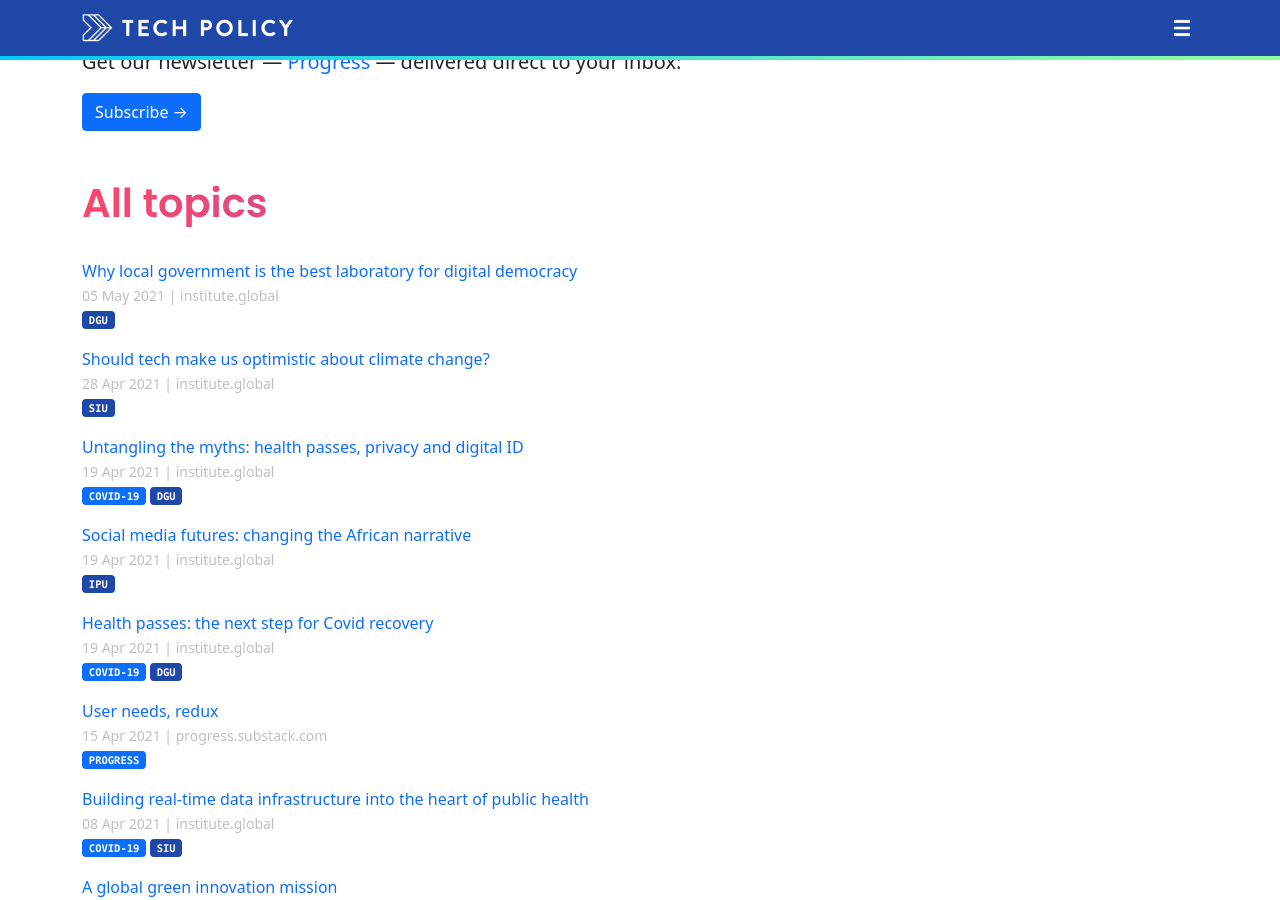
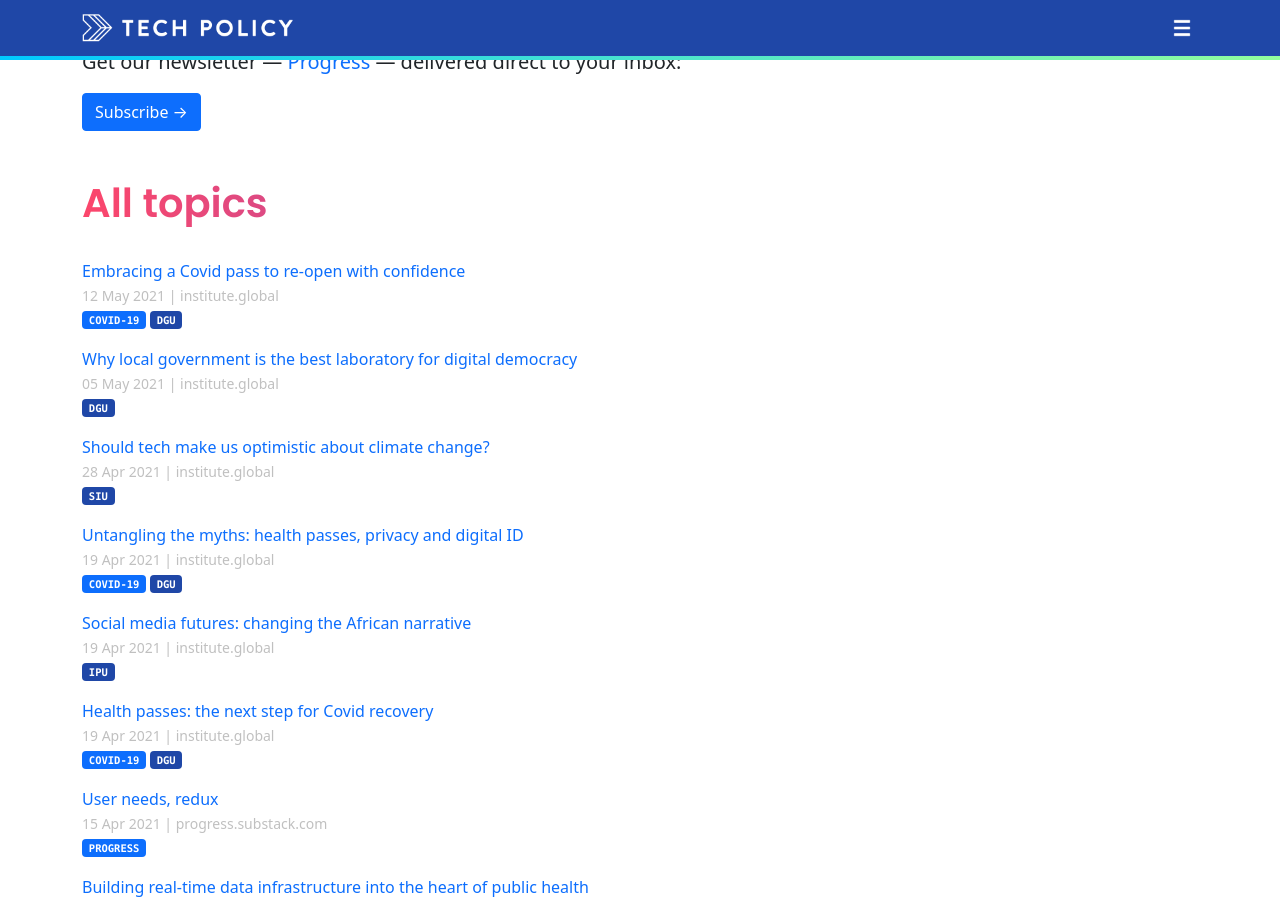
Before and after one commit to techpolicyio/techpolicyio.github.io, a Jekyll site: the page built from pages/home.md, in a window 1280 px wide and 900 px high, scrolled down 468 px. Built offline with Jekyll 4.4.1, drawn with Linux system fonts in a browser that asks for light colours.

Commit message:
Update links.yml

```diff
--- a/_data/links.yml
+++ b/_data/links.yml
@@ -761,3 +761,8 @@
   url: https://institute.global/policy/why-local-government-best-laboratory-innovation-digital-democracy
   date: 2021-05-05
   unit: dgu
+- title: "Embracing a Covid pass to re-open with confidence"
+  url: https://institute.global/policy/embracing-covid-pass-reopen-confidence
+  date: 2021-05-12
+  unit: dgu
+  tags: covid-19
```
